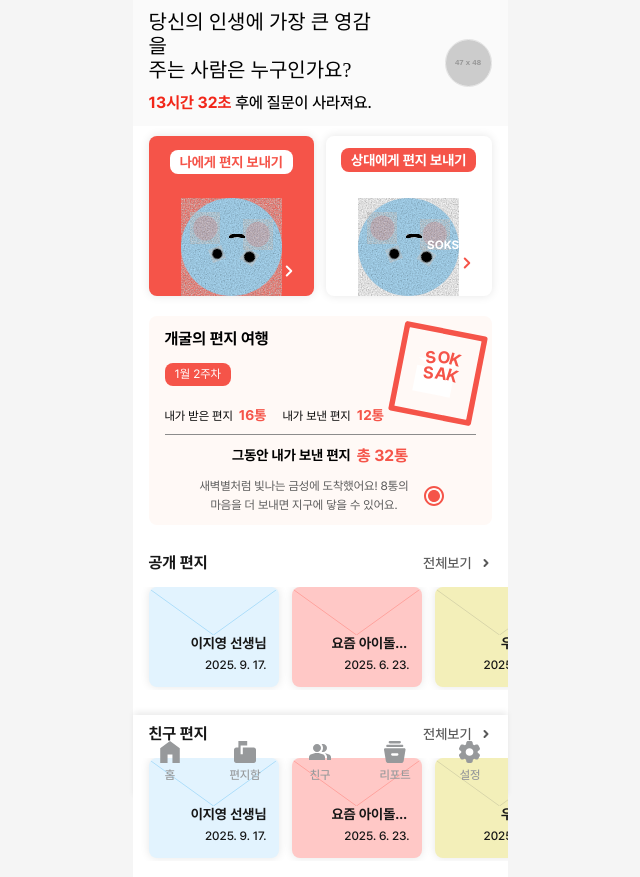
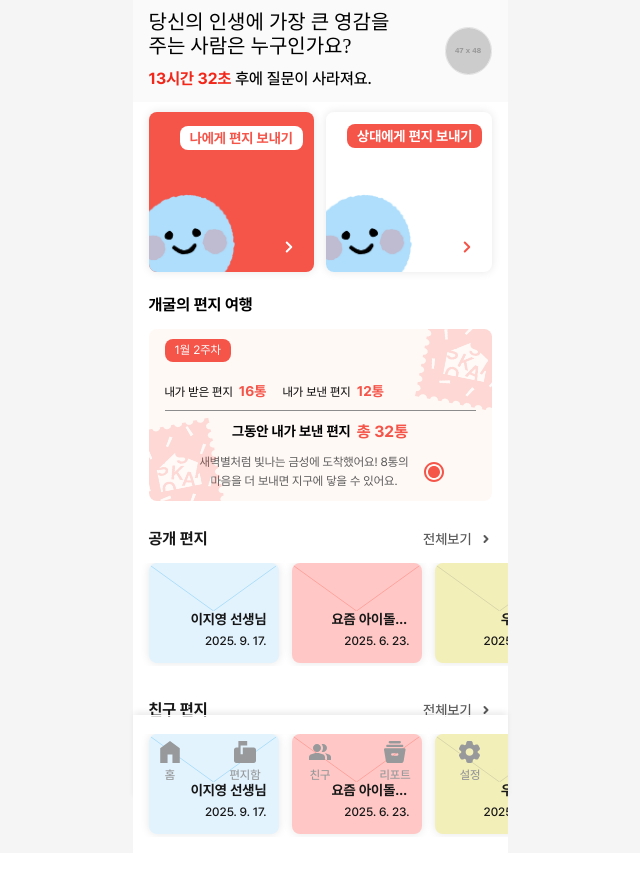
Before and after one commit to soksak-letter/soksak-Front, a React (Vite) app: page /main in a window 1280 px wide. Shown: the whole page, without its empty margins (320-960 px from the left). After the commit the page ends 853 px from the top, so only its background shows below. Built offline with nearby package versions, Linux system fonts and the light colour scheme.

Commit message:
style : 이미지 추가 및 위치 조정

```diff
--- a/src/components/LetterJourney.tsx
+++ b/src/components/LetterJourney.tsx
@@ -17,19 +17,6 @@ export default function LetterJourney({
 }: LetterJourneyProps) {
   return (
     <div className="w-full px-4 py-2.5">
-      {/* 전체 컨테이너 */}
-      <div
-        className="relative rounded-lg overflow-hidden"
-        style={{
-          backgroundColor: '#FFF9F6', // rgb(255, 249, 246) - 피그마: rgb(0.999, 0.976, 0.966)
-        }}
-      >
-        {/* 우표 스탬프 (오른쪽 상단) */}
-        <div className="absolute top-3 right-3 z-10">
-          <StampIcon />
-        </div>
-
-        <div className="px-4 py-2.5">
       {/* 헤더 */}
       <div className="flex items-center justify-between mb-3">
         <h3
@@ -43,6 +30,39 @@ export default function LetterJourney({
         >
           {userName}의 편지 여행
         </h3>
+      </div>
+
+      {/* 전체 컨테이너 */}
+      <div
+        className="relative rounded-lg overflow-hidden px-4 py-2.5"
+        style={{
+          backgroundColor: '#FFF9F6', // rgb(255, 249, 246) - 피그마: rgb(0.999, 0.976, 0.966)
+        }}
+      >
+        {/* 첫 번째 우표 스탬프 (오른쪽 상단) */}
+        <div className="absolute z-10" style={{ top: '-15px', right: '-15px' }}>
+          <img
+            src="/StampIcon.png"
+            alt="Stamp"
+            style={{
+              width: '84px',
+              height: '91px',
+              transform: 'rotate(0.194rad)',
+            }}
+          />
+        </div>
+
+        {/* 두 번째 우표 스탬프 (왼쪽 하단) */}
+        <div className="absolute z-10" style={{ bottom: '-15px', left: '-15px' }}>
+          <img
+            src="/StampIcon.png"
+            alt="Stamp"
+            style={{
+              width: '84px',
+              height: '91px',
+              transform: 'rotate(-0.194rad)',
+            }}
+          />
         </div>
 
         {/* 기간 태그 */}
@@ -177,117 +197,6 @@ export default function LetterJourney({
         </div>
       </div>
     </div>
-    </div>
-  );
-}
-
-// 우표 아이콘 컴포넌트
-function StampIcon() {
-  return (
-    <svg
-      width="84"
-      height="91"
-      viewBox="0 0 84 91"
-      fill="none"
-      style={{
-        transform: 'rotate(0.194rad)',
-      }}
-    >
-      {/* 우표 테두리 */}
-      <rect
-        x="2"
-        y="2"
-        width="80"
-        height="87"
-        rx="4"
-        stroke="#F55449"
-        strokeWidth="6.87"
-        fill="none"
-      />
-
-      {/* 흰색 삼각형들 */}
-      <g opacity="1">
-        <rect
-          x="20"
-          y="41"
-          width="38"
-          height="26"
-          fill="white"
-        />
-        <polygon
-          points="20,33 41,44 62,33"
-          fill="white"
-        />
-      </g>
-
-      {/* SOKSAK 텍스트 */}
-      <text
-        x="28"
-        y="38"
-        fill="#F55449"
-        fontFamily="Pretendard"
-        fontWeight="600"
-        fontSize="17"
-        transform="rotate(-15.6 28 38)"
-      >
-        S
-      </text>
-      <text
-        x="39"
-        y="35"
-        fill="#F55449"
-        fontFamily="Pretendard"
-        fontWeight="600"
-        fontSize="17"
-        transform="rotate(-4.3 39 35)"
-      >
-        O
-      </text>
-      <text
-        x="50"
-        y="34"
-        fill="#F55449"
-        fontFamily="Pretendard"
-        fontWeight="600"
-        fontSize="17"
-        transform="rotate(4.8 50 34)"
-      >
-        K
-      </text>
-      <text
-        x="28"
-        y="53"
-        fill="#F55449"
-        fontFamily="Pretendard"
-        fontWeight="600"
-        fontSize="17"
-        transform="rotate(-8.6 28 53)"
-      >
-        S
-      </text>
-      <text
-        x="39"
-        y="51"
-        fill="#F55449"
-        fontFamily="Pretendard"
-        fontWeight="600"
-        fontSize="17"
-        transform="rotate(-1.2 39 51)"
-      >
-        A
-      </text>
-      <text
-        x="50"
-        y="50"
-        fill="#F55449"
-        fontFamily="Pretendard"
-        fontWeight="600"
-        fontSize="17"
-        transform="rotate(6.4 50 50)"
-      >
-        K
-      </text>
-    </svg>
   );
 }
 
--- a/src/components/QuestionCard.tsx
+++ b/src/components/QuestionCard.tsx
@@ -16,7 +16,7 @@ export default function QuestionCard({
         backgroundColor: '#FAFAFA', // rgb(250, 250, 250) - 피그마: rgb(0.98, 0.98, 0.98)
       }}
     >
-      <div className="flex items-center gap-16">
+      <div className="flex items-center gap-10">
         {/* 질문 텍스트 영역 */}
         <div className="flex-1 flex flex-col gap-2">
           {/* 질문 */}
--- a/src/components/WriteLetterButtons.tsx
+++ b/src/components/WriteLetterButtons.tsx
@@ -22,7 +22,7 @@ export default function WriteLetterButtons({
       >
         {/* 상단 태그 */}
         <div
-          className="absolute top-3.5 left-0 right-0 flex justify-center"
+          className="absolute top-3.5 left-5 right-0 flex justify-center"
         >
           <div
             className="px-2.5 py-1 rounded-lg"
@@ -44,10 +44,15 @@ export default function WriteLetterButtons({
         </div>
 
         {/* 이모지 일러스트 */}
-        <div className="absolute bottom-0 left-0 right-0 flex justify-center">
-          <div className="rotate-180">
-            <EmojiIllustration />
-          </div>
+        <div className="absolute" style={{ left: '-15px', bottom: '-20px' }}>
+          <img
+            src="/Charactor.png"
+            alt="Character"
+            style={{
+              width: '101px',
+              height: '98px',
+            }}
+          />
         </div>
 
         {/* 화살표 아이콘 (우측 하단) */}
@@ -82,7 +87,7 @@ export default function WriteLetterButtons({
       >
         {/* 상단 태그 */}
         <div
-          className="absolute top-3 left-0 right-0 flex justify-center"
+          className="absolute top-3 left-3 right-0 flex justify-center"
         >
           <div
             className="px-2.5 py-1 rounded-lg"
@@ -104,29 +109,19 @@ export default function WriteLetterButtons({
         </div>
 
         {/* 이모지 일러스트 */}
-        <div className="absolute bottom-0 left-0 right-0 flex justify-center">
-          <div className="rotate-180">
-            <EmojiIllustration />
-          </div>
-        </div>
-
-        {/* SOKSAK 텍스트 (우측 하단) */}
-        <div className="absolute bottom-11 right-4">
-          <span
+        <div className="absolute" style={{ left: '-15px', bottom: '-20px' }}>
+          <img
+            src="/Charactor.png"
+            alt="Character"
             style={{
-              fontFamily: 'Pretendard',
-              fontWeight: 600,
-              fontSize: '12px',
-              color: '#FFFFFF',
-              transform: 'rotate(-0.122rad)',
+              width: '101px',
+              height: '98px',
             }}
-          >
-            SOKSAK
-          </span>
+          />
         </div>
 
         {/* 화살표 아이콘 (우측 하단) */}
-        <div className="absolute bottom-6 right-4">
+        <div className="absolute bottom-4 right-4">
           <svg
             width="18"
             height="18"
@@ -146,115 +141,3 @@ export default function WriteLetterButtons({
     </div>
   );
 }
-
-// 이모지 일러스트 컴포넌트
-function EmojiIllustration() {
-  return (
-    <svg
-      width="101"
-      height="98"
-      viewBox="0 0 101 98"
-      fill="none"
-    >
-      {/* 큰 원 (얼굴) */}
-      <ellipse
-        cx="50.5"
-        cy="49"
-        rx="50.5"
-        ry="49"
-        fill="#AEDEFA"
-        style={{
-          filter: 'url(#noise)',
-        }}
-      />
-
-      {/* 왼쪽 볼 */}
-      <ellipse
-        cx="24.3"
-        cy="61.7"
-        rx="12.1"
-        ry="12.6"
-        fill="#F55449"
-        fillOpacity="0.25"
-        transform="rotate(180 24.3 61.7)"
-        style={{
-          filter: 'url(#noise)',
-        }}
-      />
-
-      {/* 오른쪽 볼 */}
-      <ellipse
-        cx="76.6"
-        cy="68"
-        rx="12.1"
-        ry="12.6"
-        fill="#F55449"
-        fillOpacity="0.25"
-        transform="rotate(180 76.6 68)"
-        style={{
-          filter: 'url(#noise)',
-        }}
-      />
-
-      {/* 왼쪽 눈 */}
-      <ellipse
-        cx="32.5"
-        cy="39"
-        rx="5.8"
-        ry="5.8"
-        fill="#000000"
-        transform="rotate(-147.5 32.5 39)"
-        style={{
-          filter: 'url(#noise)',
-        }}
-      />
-
-      {/* 오른쪽 눈 */}
-      <ellipse
-        cx="64.7"
-        cy="42.2"
-        rx="5.3"
-        ry="5.5"
-        fill="#000000"
-        transform="rotate(-20.6 64.7 42.2)"
-        style={{
-          filter: 'url(#noise)',
-        }}
-      />
-
-      {/* 입 (곡선) */}
-      <path
-        d="M38.5 58.5C42 62 48 62 51.5 58.5"
-        stroke="#000000"
-        strokeWidth="4.2"
-        strokeLinecap="round"
-        style={{
-          filter: 'url(#noise)',
-        }}
-      />
-
-      {/* 노이즈 필터 정의 */}
-      <defs>
-        <filter id="noise">
-          <feTurbulence
-            type="fractalNoise"
-            baseFrequency="0.8"
-            numOctaves="4"
-            result="noise"
-          />
-          <feColorMatrix
-            in="noise"
-            type="saturate"
-            values="0"
-            result="desaturatedNoise"
-          />
-          <feBlend
-            in="SourceGraphic"
-            in2="desaturatedNoise"
-            mode="multiply"
-          />
-        </filter>
-      </defs>
-    </svg>
-  );
-}
```
Also changed, not shown: public/Charactor.png (added), public/StampIcon.png (added). Lines whose indentation alone changed are shown as unchanged.
